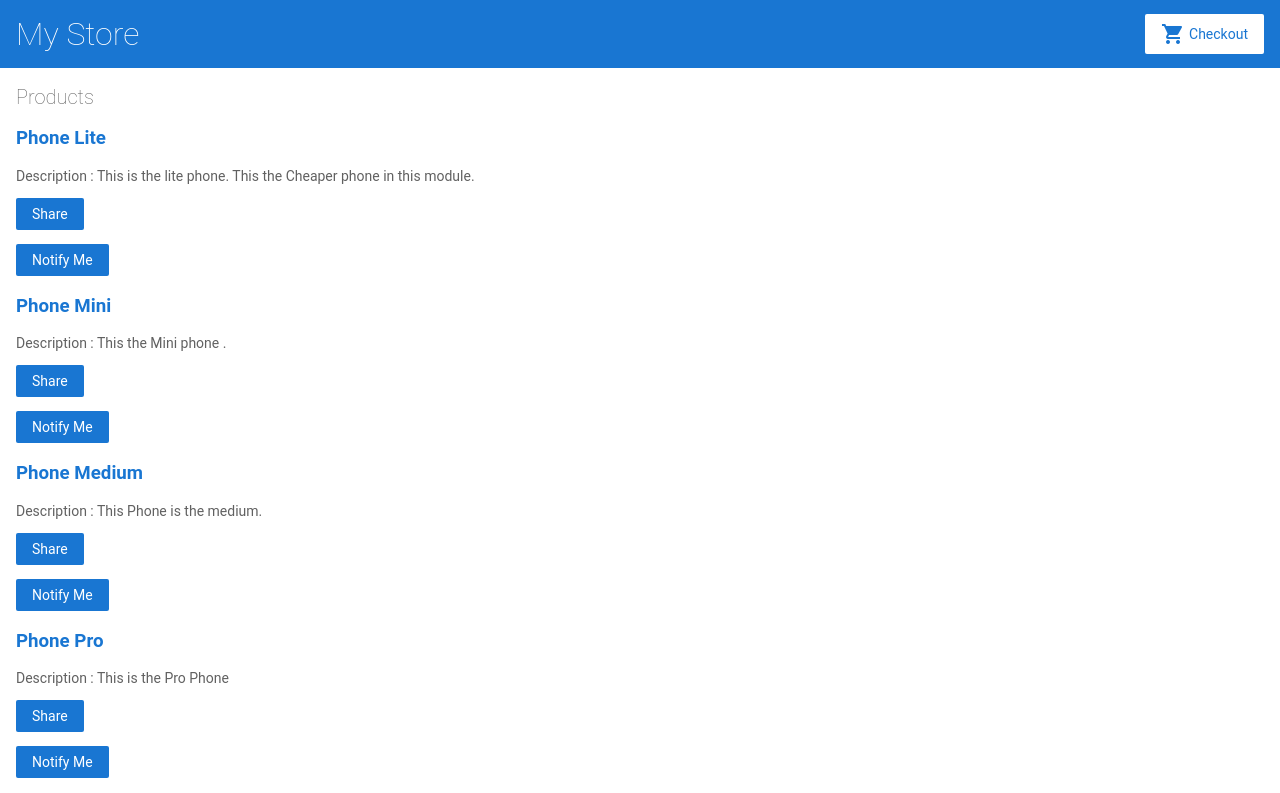
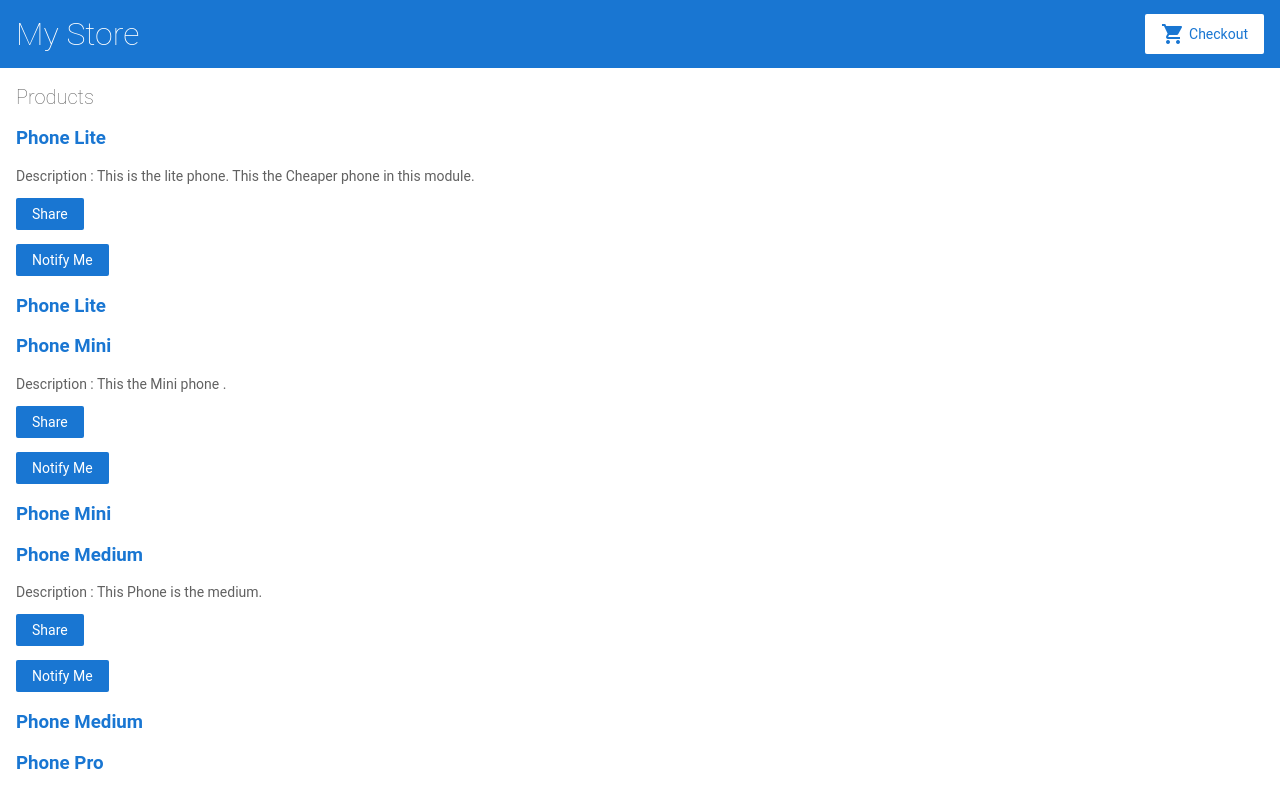
Before and after one commit to kishanbailore/angular-pjqwtz, an Angular app: page / in a window 1280 px wide. Shown: the top 793 px of the page. Built offline with nearby package versions, Linux system fonts and the light colour scheme.

Commit message:
1 file modified

```diff
--- a/src/app/product-list/product-list.component.html
+++ b/src/app/product-list/product-list.component.html
@@ -9,6 +9,14 @@
     [product]="product"
     (notify)="onNotify()"
   ></app-product-alert>
+  <h3>
+    <a
+      [title]="product.name + ' details'"
+      [routerLink]="['/products', product.id]"
+    >
+      {{ product.name }}
+    </a>
+  </h3>
 </div>
 <!--
 Copyright Google LLC. All Rights Reserved.
```
